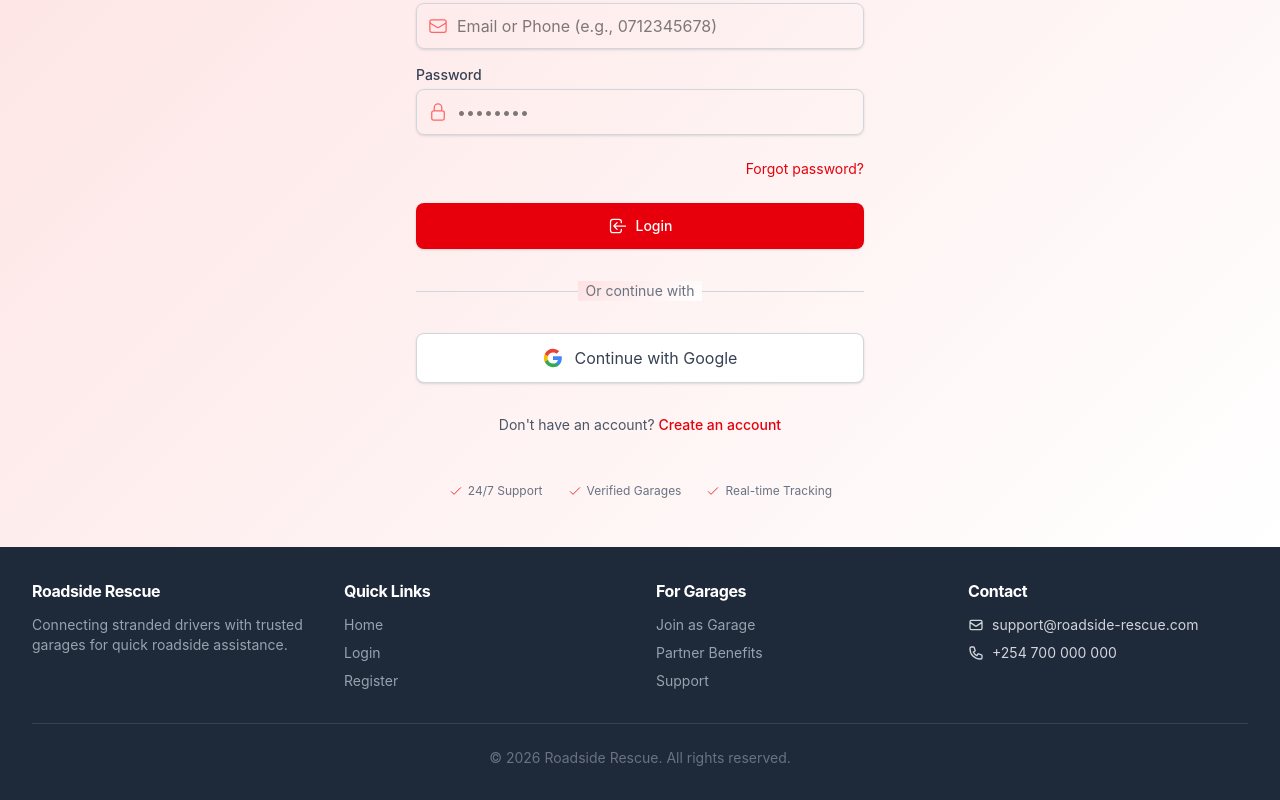
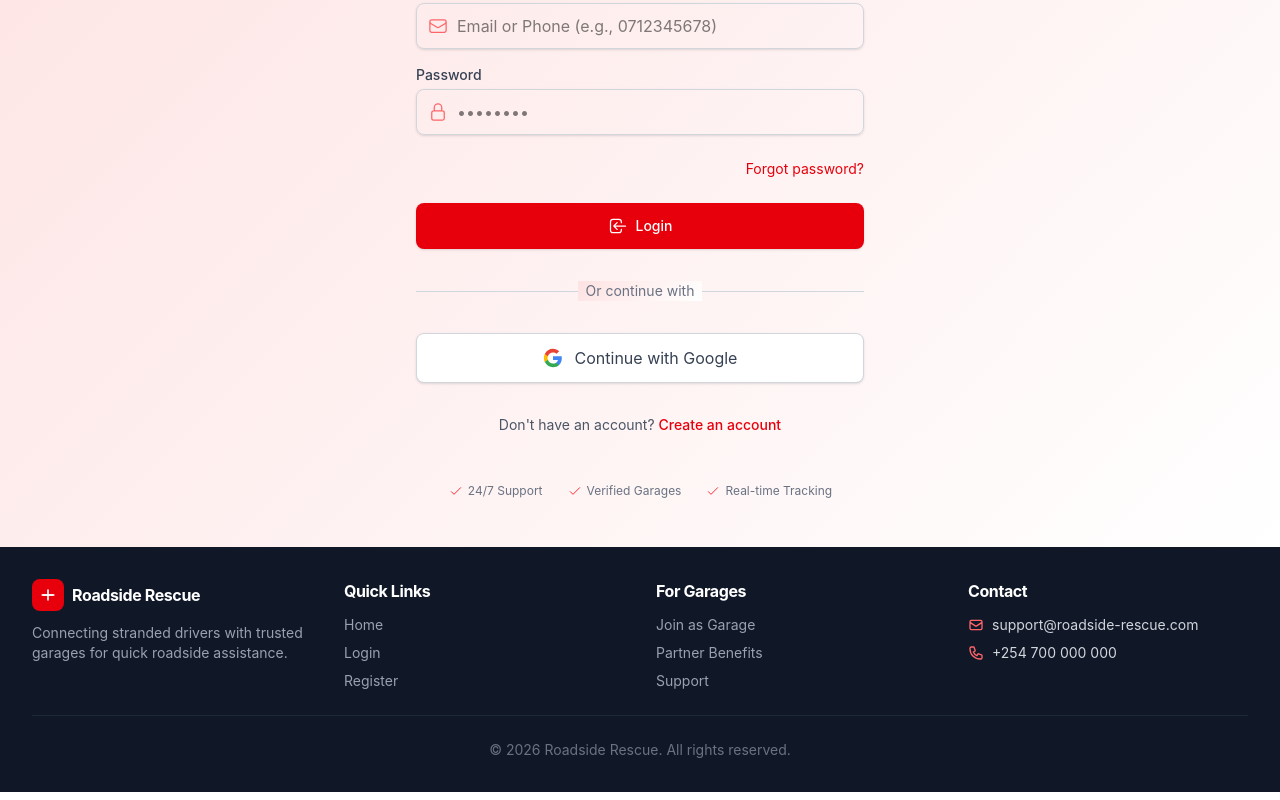
Before and after one commit to gitauwilly1/roadside-rescue-client, a React (Vite) app: page /login in a window 1280 px wide. Shown: the part 337-1137 px from the top of the page. Built offline with nearby package versions, Linux system fonts and the light colour scheme; no server answers.

Commit message:
update Footer with red accent colors

```diff
--- a/src/components/common/Footer.jsx
+++ b/src/components/common/Footer.jsx
@@ -4,49 +4,53 @@ const Footer = () => {
   const currentYear = new Date().getFullYear();
 
   return (
-    <footer className="bg-gray-800 text-gray-300">
+    <footer className="bg-gray-900 text-gray-300">
       <div className="max-w-7xl mx-auto px-4 sm:px-6 lg:px-8 py-8">
         <div className="grid grid-cols-1 md:grid-cols-4 gap-8">
-          {/* About Section */}
           <div>
-            <h3 className="text-white font-semibold mb-3">Roadside Rescue</h3>
+            <div className="flex items-center gap-2 mb-3">
+              <div className="h-8 w-8 bg-red-600 rounded-lg flex items-center justify-center">
+                <svg className="h-5 w-5 text-white" fill="none" stroke="currentColor" strokeWidth={2} viewBox="0 0 24 24">
+                  <path strokeLinecap="round" strokeLinejoin="round" d="M12 6v6m0 0v6m0-6h6m-6 0H6" />
+                  <path strokeLinecap="round" strokeLinejoin="round" d="M5 12h14" />
+                </svg>
+              </div>
+              <h3 className="text-white font-semibold">Roadside Rescue</h3>
+            </div>
             <p className="text-sm text-gray-400">
               Connecting stranded drivers with trusted garages for quick roadside assistance.
             </p>
           </div>
 
-          {/* Quick Links */}
           <div>
             <h3 className="text-white font-semibold mb-3">Quick Links</h3>
             <ul className="space-y-2 text-sm">
-              <li><a href="/" className="text-gray-400 hover:text-white transition-colors">Home</a></li>
-              <li><a href="/login" className="text-gray-400 hover:text-white transition-colors">Login</a></li>
-              <li><a href="/register" className="text-gray-400 hover:text-white transition-colors">Register</a></li>
+              <li><a href="/" className="text-gray-400 hover:text-red-400 transition-colors">Home</a></li>
+              <li><a href="/login" className="text-gray-400 hover:text-red-400 transition-colors">Login</a></li>
+              <li><a href="/register" className="text-gray-400 hover:text-red-400 transition-colors">Register</a></li>
             </ul>
           </div>
 
-          {/* For Garages */}
           <div>
             <h3 className="text-white font-semibold mb-3">For Garages</h3>
             <ul className="space-y-2 text-sm">
-              <li><a href="/register" className="text-gray-400 hover:text-white transition-colors">Join as Garage</a></li>
-              <li><a href="#" className="text-gray-400 hover:text-white transition-colors">Partner Benefits</a></li>
-              <li><a href="#" className="text-gray-400 hover:text-white transition-colors">Support</a></li>
+              <li><a href="/register" className="text-gray-400 hover:text-red-400 transition-colors">Join as Garage</a></li>
+              <li><a href="#" className="text-gray-400 hover:text-red-400 transition-colors">Partner Benefits</a></li>
+              <li><a href="#" className="text-gray-400 hover:text-red-400 transition-colors">Support</a></li>
             </ul>
           </div>
 
-          {/* Contact */}
           <div>
             <h3 className="text-white font-semibold mb-3">Contact</h3>
             <ul className="space-y-2 text-sm">
               <li className="flex items-center gap-2">
-                <svg className="h-4 w-4" fill="none" stroke="currentColor" viewBox="0 0 24 24">
+                <svg className="h-4 w-4 text-red-400" fill="none" stroke="currentColor" viewBox="0 0 24 24">
                   <path strokeLinecap="round" strokeLinejoin="round" strokeWidth={2} d="M3 8l7.89 5.26a2 2 0 002.22 0L21 8M5 19h14a2 2 0 002-2V7a2 2 0 00-2-2H5a2 2 0 00-2 2v10a2 2 0 002 2z" />
                 </svg>
                 <span>support@roadside-rescue.com</span>
               </li>
               <li className="flex items-center gap-2">
-                <svg className="h-4 w-4" fill="none" stroke="currentColor" viewBox="0 0 24 24">
+                <svg className="h-4 w-4 text-red-400" fill="none" stroke="currentColor" viewBox="0 0 24 24">
                   <path strokeLinecap="round" strokeLinejoin="round" strokeWidth={2} d="M3 5a2 2 0 012-2h3.28a1 1 0 01.948.684l1.498 4.493a1 1 0 01-.502 1.21l-2.257 1.13a11.042 11.042 0 005.516 5.516l1.13-2.257a1 1 0 011.21-.502l4.493 1.498a1 1 0 01.684.949V19a2 2 0 01-2 2h-1C9.716 21 3 14.284 3 6V5z" />
                 </svg>
                 <span>+254 700 000 000</span>
@@ -55,8 +59,7 @@ const Footer = () => {
           </div>
         </div>
 
-        {/* Bottom Bar */}
-        <div className="border-t border-gray-700 mt-8 pt-6 text-center text-sm text-gray-500">
+        <div className="border-t border-gray-800 mt-6 pt-6 text-center text-sm text-gray-500">
           <p>&copy; {currentYear} Roadside Rescue. All rights reserved.</p>
         </div>
       </div>
```
